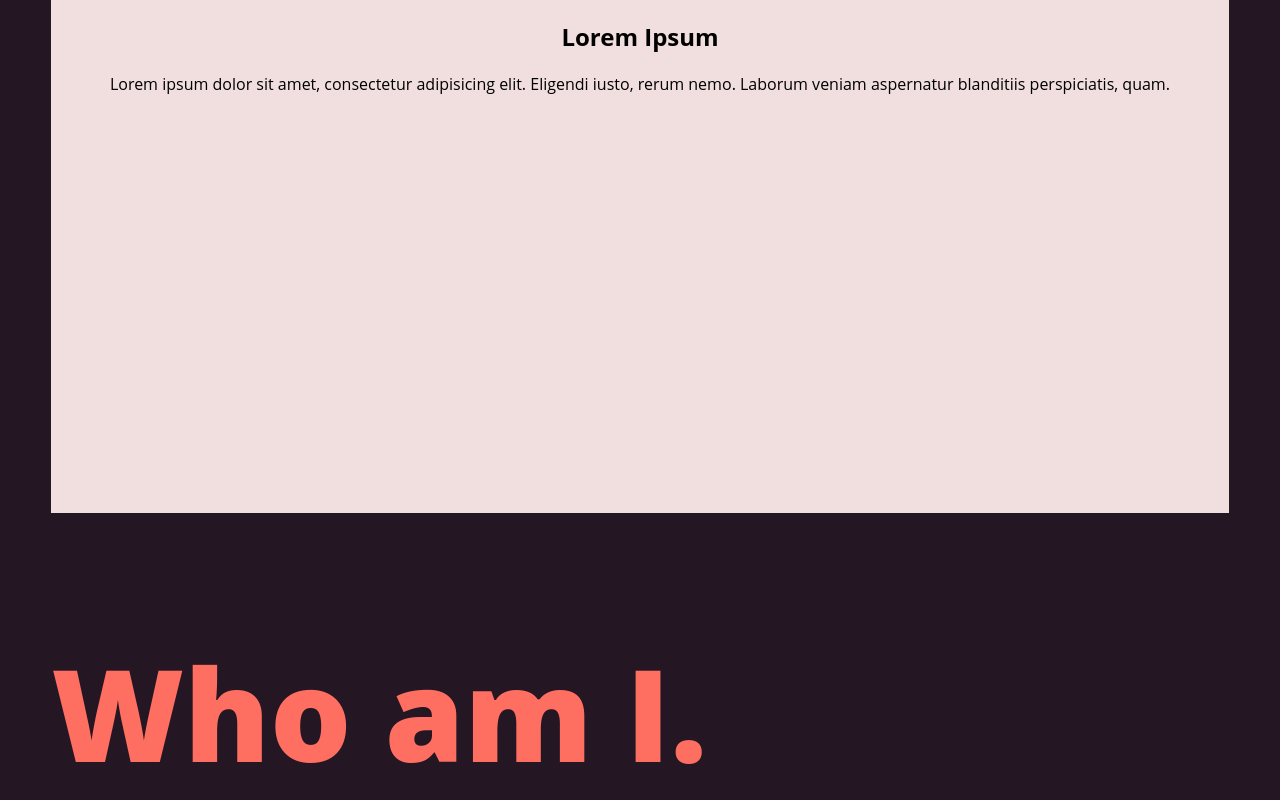
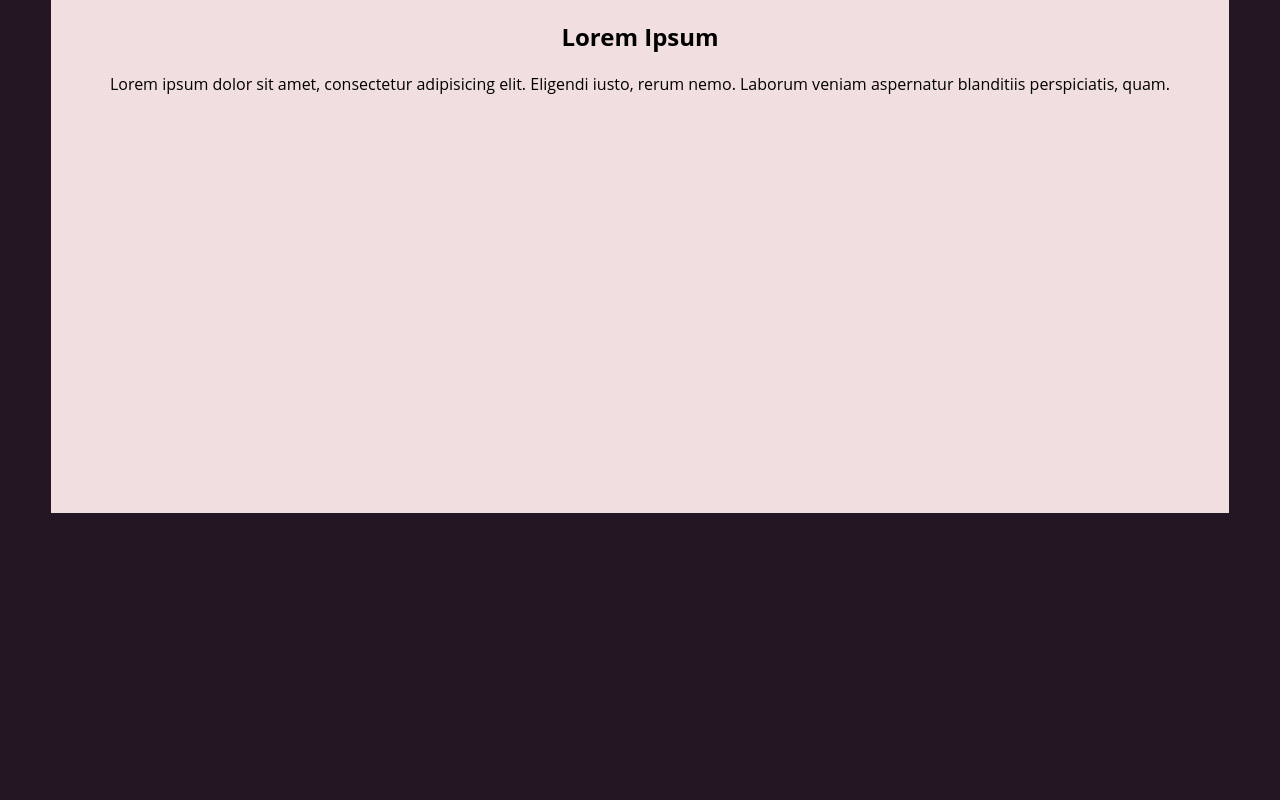
Before and after one commit to alj06ka/portfolio-website, a website: page app/index.html in a window 1280 px wide. Shown: the part 2646-3446 px from the top of the page. After the commit the page ends 3159 px from the top, so only its background shows below. Drawn offline with Linux system fonts and the light colour scheme.

Commit message:
Remove who am i header

```diff
--- a/app/index.html
+++ b/app/index.html
@@ -86,7 +86,6 @@
         </div>
     </content>
     <footer>
-        <h1 class="category-header">Who am I.</h1>
     </footer>
 </body>
 </html>
```
